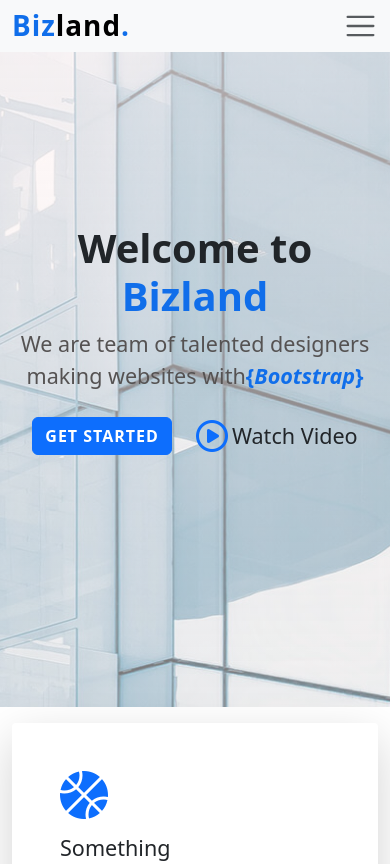
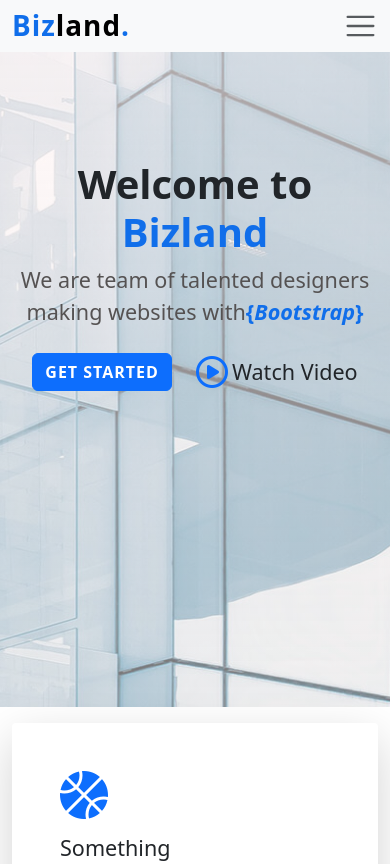
Before and after one commit to NN-Bayat/Bizland, a plain HTML site: page index.html in a window 390 px wide. Shown: the top 864 px of the page. Drawn offline with nearby package versions, Linux system fonts and the light colour scheme.

Commit message:
update css file

```diff
--- a/styles.css
+++ b/styles.css
@@ -122,7 +122,7 @@ input {
     }
 
     .banner-content {
-        padding-top: 12rem;
+        padding-top: 8rem !important;
     }
 
     .banner-content h1 {
```
